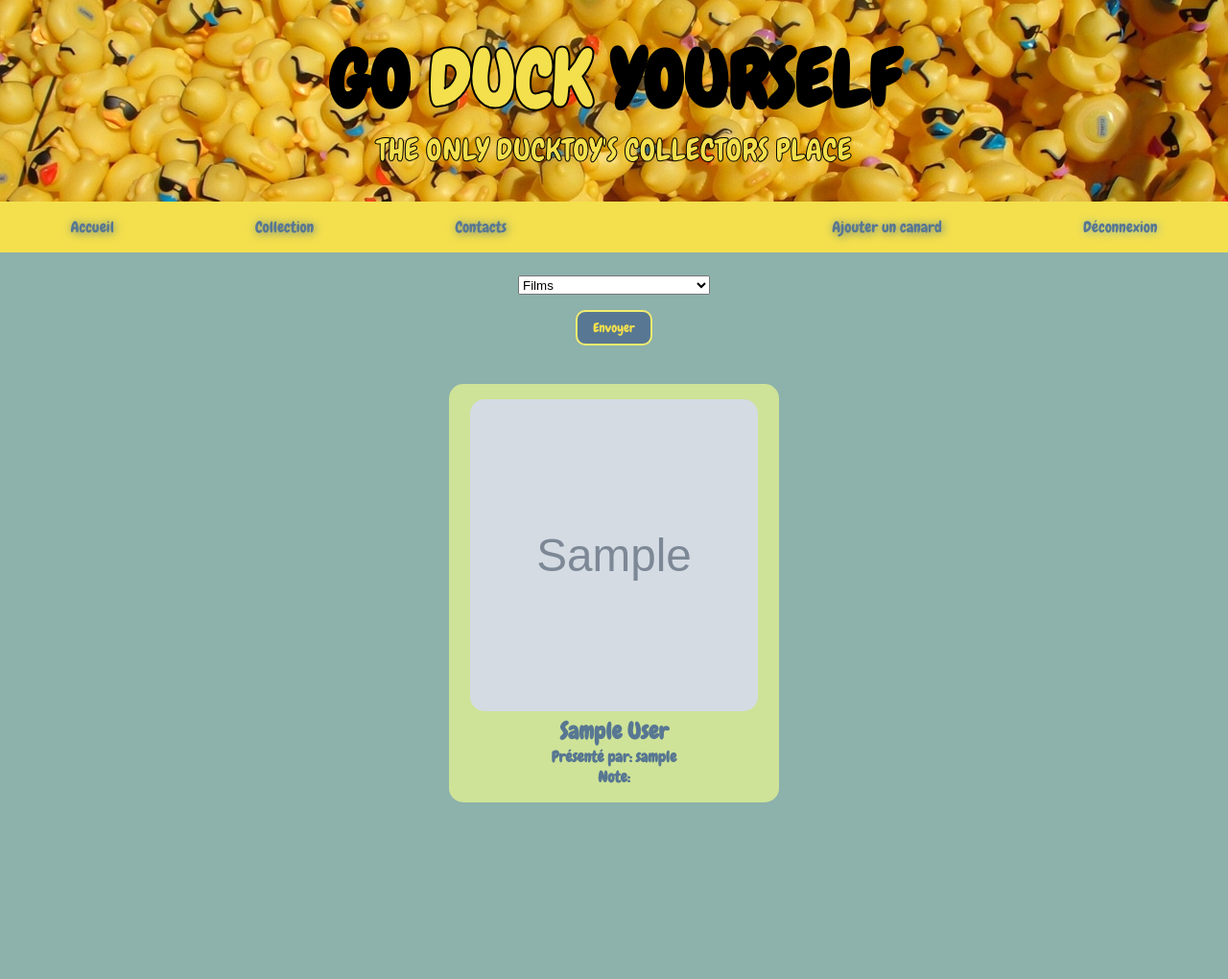
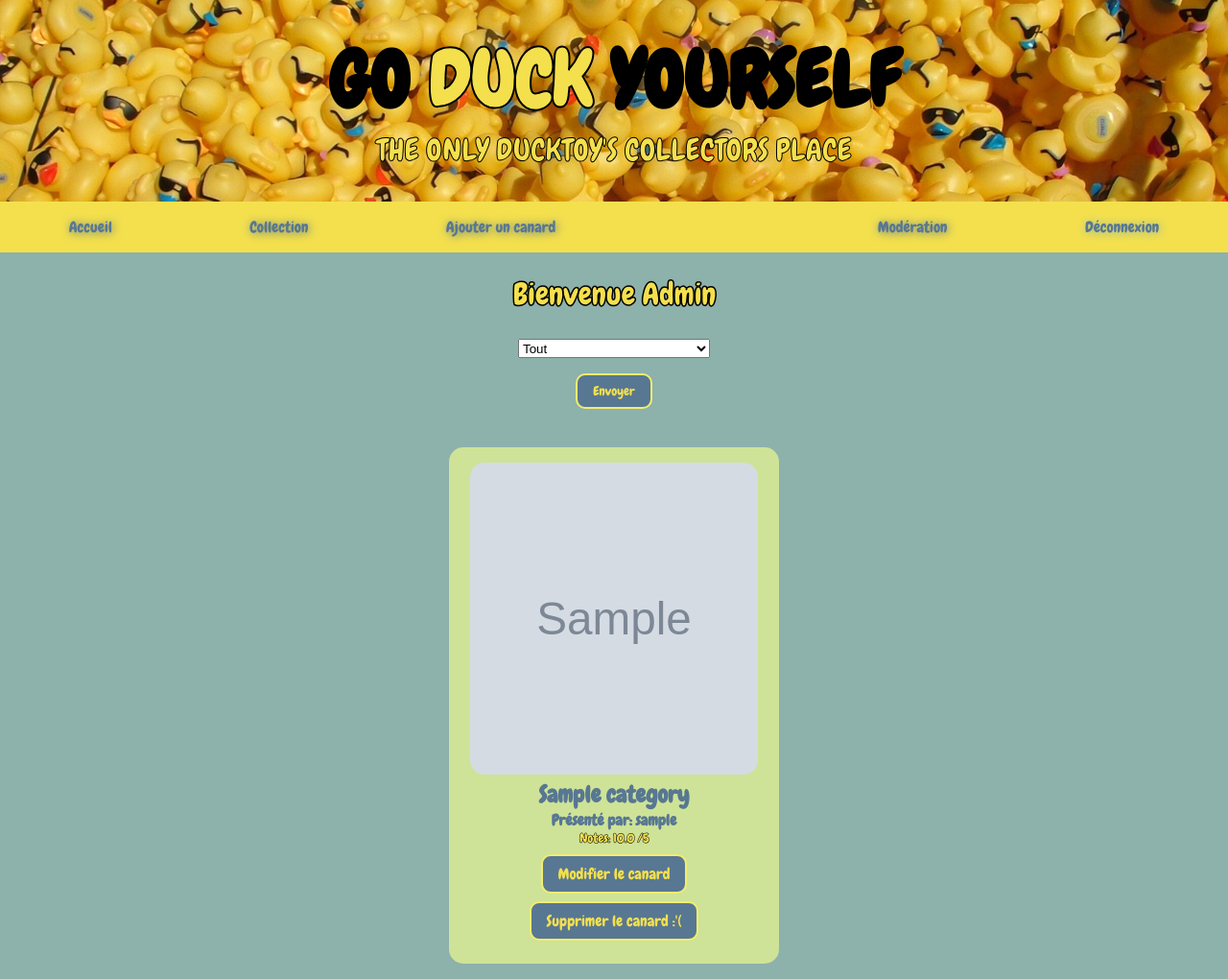
Before and after one commit to Ragnastaroth/Duck, a PHP site: page /gallery.php in a window 1280 px wide. Shown: the whole page at 96% size. Before the commit the page ends 836 px from the top, so only its background shows below. Run offline with PHP 8.4, Linux system fonts and the light colour scheme; the visitor is signed in with stand-in values (Sample User, id 1); tables that the repository leaves empty or names only in its code hold one stand-in row (values such as "Sample post"); grey boxes marked "Sample" are stand-in pictures.

Commit message:
last commit

```diff
--- a/assets/css/style.css
+++ b/assets/css/style.css
@@ -22,6 +22,7 @@ button {
   border-radius: 10px;
   border: 2px solid #f2ed6f;
   transition: all 0.75s ease-in-out;
+  margin: 0 auto;
 }
 
 button:hover {
@@ -32,6 +33,28 @@ button:hover {
 
 .dNone {
   display: none;
+}
+
+h2 {
+  text-align: center;
+  color: #F4E04D;
+  -webkit-text-stroke: 1.5px black;
+  margin: 1.5rem auto;
+  font-size: 2rem;
+}
+
+.pre_section {
+  display: flex;
+  flex-direction: column;
+  justify-content: center;
+  align-items: center;
+  gap: 1.5rem;
+}
+
+.fa-user {
+  color: #F4E04D;
+  -webkit-text-stroke: 1px black;
+  font-size: xx-large;
 }
 
 @font-face {
@@ -169,6 +192,28 @@ article p {
   color: #587792;
   font-size: 1rem;
 }
+article .custom_container {
+  display: flex;
+  flex-direction: column;
+  justify-content: center;
+  align-items: center;
+  gap: 0.5rem;
+  margin: 0.5rem auto;
+}
+article .custom_container a {
+  font-family: "chewy";
+  padding: 0.5rem 1rem;
+  background-color: #587792;
+  color: #F4E04D;
+  border-radius: 10px;
+  border: 2px solid #f2ed6f;
+  transition: all 0.75s ease-in-out;
+}
+article .custom_container a:hover {
+  background-color: #F4E04D;
+  color: #587792;
+  cursor: pointer;
+}
 
 .cat {
   display: flex;
@@ -201,6 +246,8 @@ article p {
   text-align: center;
 }
 .create h1 {
+  color: #F4E04D;
+  -webkit-text-stroke: 1.5px black;
   margin: 1.5rem auto;
 }
 .create .create_form {
@@ -209,6 +256,13 @@ article p {
   justify-content: center;
   align-items: center;
   gap: 1.75rem;
+}
+.create .create_form label {
+  color: #f4e04d;
+  -webkit-text-stroke: 1px black;
+}
+.create .create_form input {
+  border-radius: 5px;
 }
 
 #comments {
@@ -228,6 +282,11 @@ article p {
   margin: 1rem auto;
 }
 
+h5 {
+  color: #f4e04d;
+  -webkit-text-stroke: 0.5px black;
+}
+
 .comment {
   display: flex;
   flex-direction: column;
--- a/assets/scss/_create.scss
+++ b/assets/scss/_create.scss
@@ -5,6 +5,8 @@
     align-items: center;
     text-align: center;
     h1 {
+        color: #F4E04D;
+        -webkit-text-stroke: 1.5px black;
         margin: 1.5rem auto;
     }
     .create_form {
@@ -13,5 +15,13 @@
         justify-content: center;
         align-items: center;
         gap: 1.75rem;
+
+        label {
+            color: #f4e04d;
+            -webkit-text-stroke: 1px black;
+        }
+        input {
+            border-radius: 5px;
+        }
     }
 }
--- a/assets/scss/_gallery.scss
+++ b/assets/scss/_gallery.scss
@@ -31,6 +31,28 @@ article {
         color: #587792;
         font-size: 1rem;
     }
+    .custom_container{
+        display: flex;
+        flex-direction: column;
+        justify-content: center;
+        align-items: center;
+        gap: 0.5rem;
+        margin: 0.5rem auto;
+        a {
+            font-family: "chewy";
+            padding: 0.5rem 1rem;
+            background-color: #587792;
+            color: #F4E04D;
+            border-radius: 10px;
+            border: 2px solid #f2ed6f;
+            transition: all 0.75s ease-in-out;
+        }
+        a:hover {
+            background-color:#F4E04D;
+            color: #587792;
+            cursor: pointer;
+        }
+    }
 }
 
 .cat {
--- a/assets/scss/_global.scss
+++ b/assets/scss/_global.scss
@@ -22,6 +22,7 @@ button {
     border-radius: 10px;
     border: 2px solid #f2ed6f;
     transition: all 0.75s ease-in-out;
+    margin: 0 auto;
 }
 
 button:hover {
@@ -33,3 +34,25 @@ button:hover {
 .dNone {
     display: none;
 }
+
+h2 {
+text-align: center;
+color:#F4E04D;
+-webkit-text-stroke: 1.5px black;
+margin: 1.5rem auto;
+font-size: 2rem;
+}
+
+.pre_section {
+    display: flex;
+    flex-direction: column;
+    justify-content: center;
+    align-items: center;
+    gap: 1.5rem;
+}
+
+.fa-user {
+    color: #F4E04D;
+    -webkit-text-stroke: 1px black;
+    font-size: xx-large;
+}
--- a/assets/scss/_product.scss
+++ b/assets/scss/_product.scss
@@ -14,3 +14,8 @@
     margin: 1rem auto;
     }
 }
+
+h5 {
+    color: #f4e04d;
+    -webkit-text-stroke: 0.5px black;
+}
--- a/create.php
+++ b/create.php
@@ -23,7 +23,7 @@ if (isset($_POST['name']) && isset($_POST['category'])) {
                               VALUES(?,?,?,?)');
 
     $request->execute(array($name, $uniqueName, $category, $author));
-    header('Location: index.php?success=1');
+    header('Location: gallery.php');
     exit();
 }
 ?>
--- a/gallery.php
+++ b/gallery.php
@@ -4,29 +4,32 @@ include_once('environnement.php');
 
 if(!isset($_GET['category'])){
 
-    $request = $bdd->query('SELECT *, p.id AS pId
+    $request = $bdd->query('SELECT *, p.id AS pId, ROUND(AVG(n.score), 1) AS avgscore, u.id AS author
                             FROM products AS p
-                            INNER JOIN users AS u ON
-                            p.user_id = u.id
+                            INNER JOIN users AS u ON p.user_id = u.id
+                            LEFT JOIN notes AS n ON n.product_id = p.id
+                            INNER JOIN category AS c ON p.type_id = c.id
+                            GROUP BY p.id
                           ');
+
 
 } else if ($_GET['category'] != 0) {
 
     $cat = $_GET['category'];
 
-    $request = $bdd->prepare('SELECT *, p.id AS pId
+    $request = $bdd->prepare('SELECT *, p.id AS pId, ROUND(AVG(n.score), 1) AS avgscore, u.id AS author
                               FROM products AS p
-                              INNER JOIN users AS u ON
-                              p.user_id = u.id
-                              WHERE p.type_id = ?
+                              INNER JOIN users AS u ON p.user_id = u.id
+                              LEFT JOIN notes AS n ON n.product_id = p.id
+                              INNER JOIN category AS c ON p.type_id = c.id
+                              WHERE type_id = ?
+                              GROUP BY pId
                             ');
      $request->execute(array($cat));
 
     } else {
         header('Location: gallery.php');
 }
-
-
 
 
 ?>
@@ -39,8 +42,9 @@ if(!isset($_GET['category'])){
     <meta charset="UTF-8">
     <meta http-equiv="X-UA-Compatible" content="IE=edge">
     <meta name="viewport" content="width=device-width, initial-scale=1.0">
+    <link rel="stylesheet" href="assets/libs/css/all.css">
     <link rel="stylesheet" href="assets/css/style.css">
-    <title>Gallerie</title>
+    <title>Galerie</title>
 </head>
 <body>
 
@@ -49,12 +53,20 @@ if(!isset($_GET['category'])){
     <?php include_once('nav.php');?>
 
     <main>
+        <div class="popup">
+            <?php
+                if(isset($_SESSION['userName'])) { ?>
+                    <h2>Bienvenue <?= $_SESSION['userName'] ?></h2>
+                <?php }else{ ?>
+                    <h2>Bienvenue visiteur</h2>
+            <?php } ?>
+        </div>
         <form action="gallery.php" class="cat" method="GET">
             <select name="category" id="category">
+                <option value="0">Tout</option>
                 <option value="1">Films</option>
                 <option value="2">Jeux Vidéos</option>
                 <option value="3">Divers</option>
-                <option value="0">Tout</option>
             </select>
             <button>Envoyer</button>
         </form>
@@ -68,7 +80,15 @@ if(!isset($_GET['category'])){
                 </a>
                 <h3><?=$duck['name']?></h3>
                 <h4>Présenté par: <?=$duck['username']?></h4>
-                <h4>Note:</h4>
+                <h5 id="note">Notes: <?= $duck['avgscore']?> /5 <i class="fa-solid fa-star"></i></h5>
+                <?php if (isset($_SESSION['userId'])) : ?>
+                        <?php if ($_SESSION['userId'] == $duck['author']) : ?>
+                            <div class="custom_container">
+                                <a class="btn btn-modif" href="<?= 'modification.php?id=' . $duck['pId']; ?>">Modifier le canard</a>
+                                <a class="btn btn-suppr" href="<?= 'suppression.php?id=' . $duck['pId']; ?>">Supprimer le canard  :'(</a>
+                            </div>
+                        <?php endif ?>
+                    <?php endif ?>
             </article>
             <?php } ?>
         </section>
--- a/nav.php
+++ b/nav.php
@@ -4,21 +4,24 @@
             <a href="index.php">Accueil</a>
         </li>
         <li>
-            <a href="http://localhost/ducks/gallery.php?category=0">Collection</a>
-        </li>
-        <li>
-            <a href="contacts.php">Contacts</a>
+            <a href="gallery.php?category=0">Collection</a>
         </li>
         <li>
             <a href="create.php">Ajouter un canard</a>
         </li>
         <?php
         if(isset($_SESSION['userName'])){
+            if($_SESSION['userName'] == 'Admin' && $_SESSION['role'] == 'admin'){
+                echo '<li><a href="admin.php" type="button">Modération</a></li>';
+            }
+    }
+        if(isset($_SESSION['userName'])){
             echo '<a href="disconnect.php">Déconnexion</a>';
         } else {
             echo '<li><a href="signup.php" type="button" id="login">S\'inscrire</a></li>
                   <li><a href="signin.php" type="button">Se connecter</a></li>';
         }
+
         ?>
     </ul>
 </nav>
--- a/signin.php
+++ b/signin.php
@@ -40,7 +40,6 @@ if (isset($_POST['name']) && isset($_POST['password'])) {
     <meta charset="UTF-8">
     <meta http-equiv="X-UA-Compatible" content="IE=edge">
     <link rel="stylesheet" href="assets/css/style.css">
-    <link rel="stylesheet" href="https://cdnjs.cloudflare.com/ajax/libs/font-awesome/6.2.1/css/all.min.css" integrity="sha512-MV7K8+y+gLIBoVD59lQIYicR65iaqukzvf/nwasF0nqhPay5w/9lJmVM2hMDcnK1OnMGCdVK+iQrJ7lzPJQd1w==" crossorigin="anonymous" referrerpolicy="no-referrer" />
     <meta name="viewport" content="width=device-width, initial-scale=1.0">
     <title>Login</title>
 </head>
--- a/signup.php
+++ b/signup.php
@@ -26,7 +26,7 @@ if (isset($_POST['name']) && isset($_POST['password']) && isset($_POST['passconf
 
                     $request->execute(array($name, $passCrypt));
 
-                    header('Location: index.php?successsubscribe=1');
+                    header('Location: index.php');
             }
         }
     }else{
```
Also changed, not shown: contacts.php (deleted, +0 -21 lines), product.php (+17 -1 lines), 1 other file.
